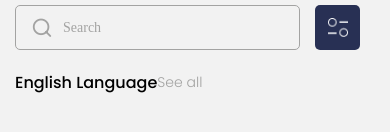
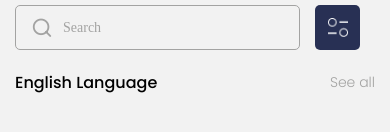
Before and after one commit to eaPeter/Accra-International-School-Mobile-App, a React Native app: screen /Home in a window 390 px wide. Shown: the part 176-308 px from the top of the page. Built offline with nearby package versions, Linux system fonts and the light colour scheme.

Commit message:
Notifications.js finalization

```diff
--- a/App.js
+++ b/App.js
@@ -32,7 +32,7 @@ export default function App() {
       <NavigationContainer>
         <MainNavigator.Navigator
           screenOptions={{headerShown: false}}
-          initialRouteName="Notifications"
+          initialRouteName="Home"
           >
           <MainNavigator.Screen name="Splash" component={Splash}/>
           <MainNavigator.Screen name="Onboarding" component={Onboarding}/>
--- a/screens/Home.js
+++ b/screens/Home.js
@@ -9,7 +9,6 @@ export default function Home(params){
     return (
       <View style={styles.base}>
         <View style={styles.headerIconsWrapper}>
-
           <View style={styles.iconsEdit}>
             <Image
               style={{ width: 24, height: 24 }}
@@ -17,11 +16,12 @@ export default function Home(params){
             />
           </View>
 
-
-
           <View style={styles.iconsEdit}>
-            <TouchableOpacity  onPress={() => {navigation.navigate("Notifications");
-                }}>
+            <TouchableOpacity
+              onPress={() => {
+                navigation.navigate("Notifications");
+              }}
+            >
               <Ionicons
                 name="md-notifications-outline"
                 size={24}
@@ -29,7 +29,6 @@ export default function Home(params){
               />
             </TouchableOpacity>
           </View>
-
         </View>
 
         <Text style={styles.title}>Seek knowledge</Text>
@@ -44,25 +43,16 @@ export default function Home(params){
           </View>
 
           <View style={styles.filter}>
-
             <Image
               style={{ width: 21.01, height: 19.79 }}
               source={require("../assets/filterIcon.png")}
             />
-
-
           </View>
         </View>
 
         <View style={styles.subjectHead}>
-            <View style={{justifyContent: "flex-start"}}>
             <Text style={styles.subjectName}>English Language</Text>
-            </View>
-
-            <View style={{justifyContent: "flex-end"}}>
             <Text style={styles.seeAll}>See all</Text>
-            </View>
-
         </View>
       </View>
     );
@@ -133,6 +123,7 @@ const styles = StyleSheet.create({
         flexDirection: "row",
         marginTop: 20,
         alignItems: "center",
+        justifyContent: "space-between",
     },
 
     subjectName: {
```
Also changed, not shown: screens/Notifications.js (+6 -6 lines). Lines whose indentation alone changed are shown as unchanged.
